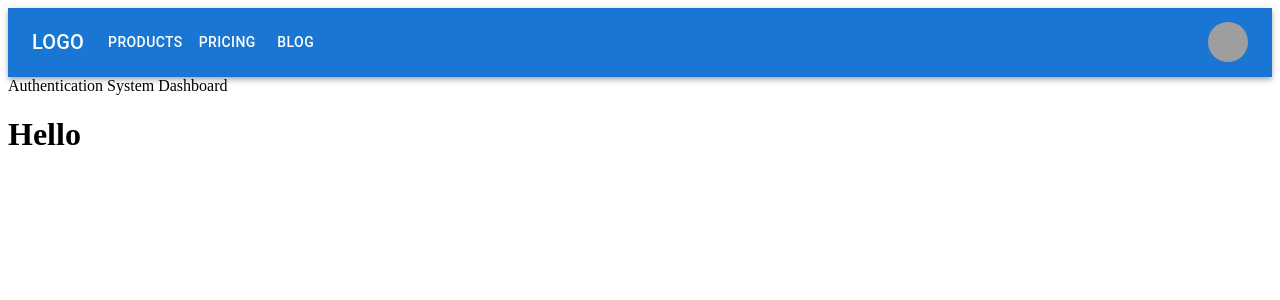
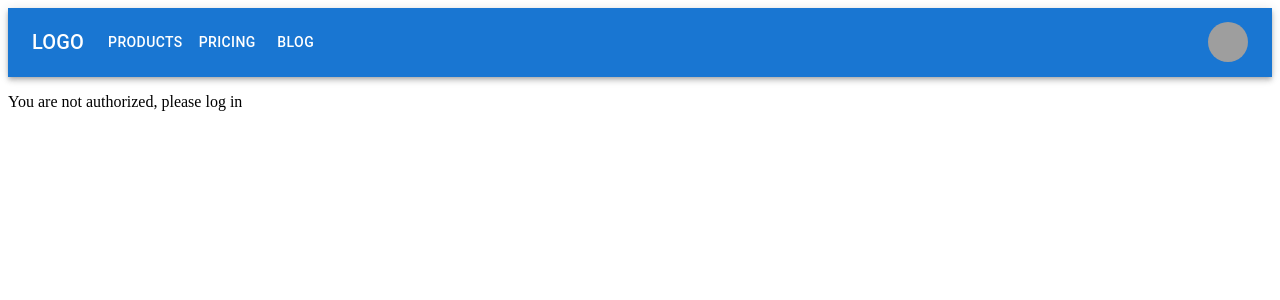
Before and after one commit to MoEssam/auth-boilerplate, a React (Create React App) app in the folder frontend/: page /dashboard in a window 1280 px wide. Shown: the top 300 px of the page. Built offline with nearby package versions, Linux system fonts and the light colour scheme; grey boxes are pictures that could not be loaded.

Commit message:
dashbaord route authentication

```diff
--- a/frontend/src/components/Dashboard.jsx
+++ b/frontend/src/components/Dashboard.jsx
@@ -1,9 +1,14 @@
 export default function Dashboard({ myStorage }) {
   const user = myStorage.getItem("user");
+  const token = myStorage.getItem("token");
   return (
     <div>
-      Authentication System Dashboard
-      <h1>Hello {user}</h1>
+      {token ? (
+        <h1>Hello {user}</h1>
+      ) : (
+        <p>You are not authorized, please log in</p>
+      )}
+      {/* Authentication System Dashboard */}
     </div>
   );
 }
```
